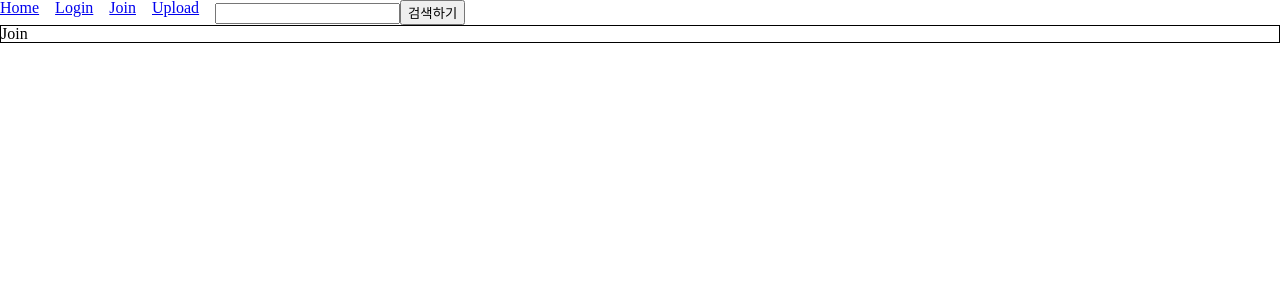
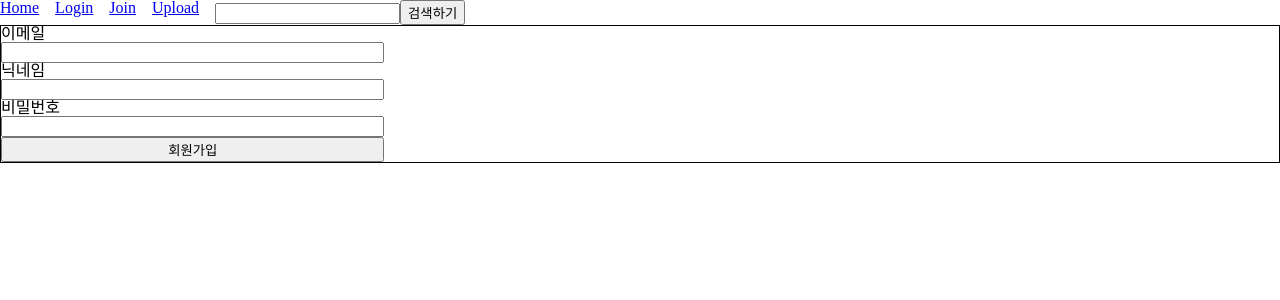
Before and after one commit to dudwns0921/my-youtube_front, a React (Create React App) app: page /join in a window 1280 px wide. Shown: the top 300 px of the page. Built offline with nearby package versions, Linux system fonts and the light colour scheme.

Commit message:
add join feature

```diff
--- a/src/axios/axios.js
+++ b/src/axios/axios.js
@@ -10,16 +10,13 @@ const instance = axios.create({
 });
 
 function getVideos() {
-  return instance.get('/getVideos');
+  return instance.get('/videoFindAll');
 }
 function getVideoWithId(id) {
-  return instance.post('/getVideo', { id });
-}
-function loginUser(userData) {
-  return instance.post('/login', userData);
+  return instance.post('/videoFind', { id });
 }
 function uploadVideo(videoObj) {
-  return instance.post('/upload', videoObj);
+  return instance.post('/videoUpload', videoObj);
 }
 const editVideo = (payload) => {
   return instance.post('/videoEdit', payload);
@@ -31,12 +28,20 @@ const searchVideo = (keyword) => {
   return instance.post('/videosearch', { keyword });
 };
 
+function loginUser(userData) {
+  return instance.post('/login', userData);
+}
+function joinUser(userData) {
+  return instance.post('/join', userData);
+}
+
 export {
   getVideos,
   getVideoWithId,
-  loginUser,
   uploadVideo,
   editVideo,
   deleteVideo,
   searchVideo,
+  loginUser,
+  joinUser,
 };
--- a/src/pages/Join.js
+++ b/src/pages/Join.js
@@ -1,7 +1,62 @@
-import React from 'react';
+import React, { useState } from 'react';
+import styled from 'styled-components';
+import { joinUser } from '../axios/axios';
+
+const StyledForm = styled.form`
+  display: flex;
+  flex-direction: column;
+  width: 30%;
+`;
 
 function Join() {
-  return <h1>Join</h1>;
+  const [email, setEmail] = useState('');
+  const [username, setUsername] = useState('');
+  const [password, setPassword] = useState('');
+
+  let userData = {
+    email,
+    username,
+    password,
+  };
+
+  const handleSubmit = async (e) => {
+    e.preventDefault();
+    const response = await joinUser(JSON.stringify(userData));
+    console.log(response);
+  };
+
+  return (
+    <StyledForm onSubmit={handleSubmit}>
+      <label htmlFor="id">이메일</label>
+      <input
+        id="id"
+        type="text"
+        required
+        onChange={(e) => {
+          setEmail(e.target.value);
+        }}
+      />
+      <label htmlFor="username">닉네임</label>
+      <input
+        id="username"
+        type="text"
+        required
+        onChange={(e) => {
+          setUsername(e.target.value);
+        }}
+      />
+      <label htmlFor="password">비밀번호</label>
+      <input
+        id="pwd"
+        type="password"
+        required
+        onChange={(e) => {
+          setPassword(e.target.value);
+        }}
+      />
+      <button type="submit">회원가입</button>
+    </StyledForm>
+  );
 }
 
 export default Join;
```
Also changed, not shown: .prettierrc.json.
